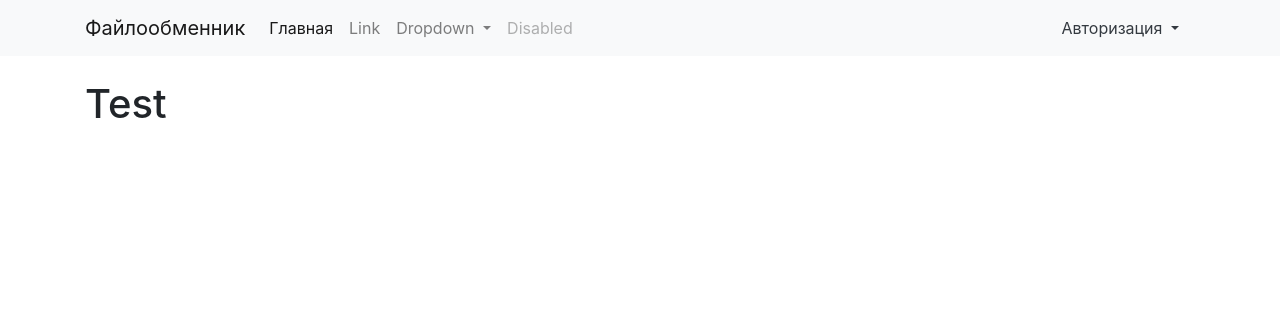
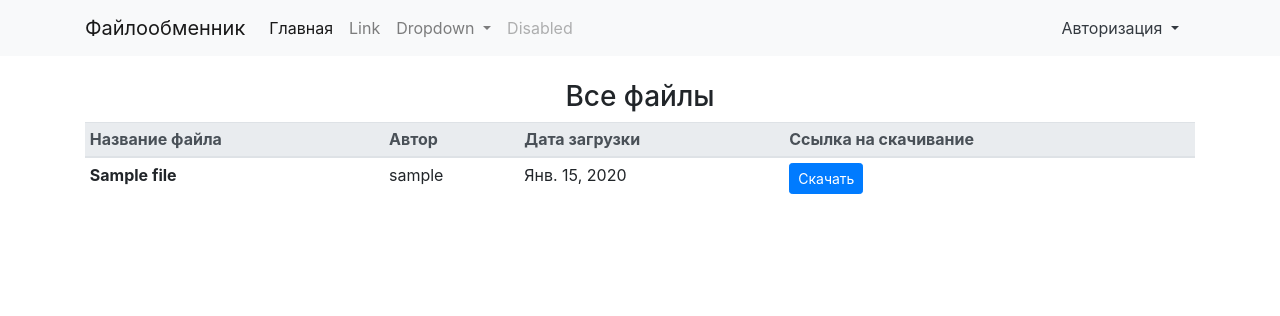
Before and after one commit to arti17/files_project, a Django app: page / in a window 1280 px wide. Shown: the top 316 px of the page. Run offline with Django 3.2, Linux system fonts and the light colour scheme; tables that the repository leaves empty hold one stand-in row (values such as "Sample post"); some libraries are stand-ins or nearby versions.

Commit message:
Все файлы выведены на главной странице.

```diff
--- a/source/templates/home.html
+++ b/source/templates/home.html
@@ -3,5 +3,28 @@
 {% block title %}Главная{% endblock %}
 
 {% block body %}
-  <h1>Test</h1>
+  <h3 class="text-center">Все файлы</h3>
+  <table class="table table-sm">
+    <thead class="thead-light">
+    <tr>
+      <th scope="col">Название файла</th>
+      <th scope="col">Автор</th>
+      <th scope="col">Дата загрузки</th>
+      <th scope="col">Ссылка на скачивание</th>
+    </tr>
+    </thead>
+    <tbody>
+    {% for file in file_list %}
+      <tr>
+        <th scope="row">{{ file.name }}</th>
+        <td>{{ file.author.username|default_if_none:'Аноним' }}</td>
+        <td>{{ file.created_at }}</td>
+        <td><a href="{{ file.file.url }}" class="btn btn-sm btn-primary ">Скачать</a></td>
+      </tr>
+    {% endfor %}
+
+
+    </tbody>
+  </table>
+
 {% endblock %}
--- a/source/webapp/views.py
+++ b/source/webapp/views.py
@@ -1,9 +1,13 @@
 from django.contrib.auth.models import User
-from django.views.generic import TemplateView, DetailView
+from django.views.generic import DetailView, ListView
+
+from webapp.models import File
 
 
-class HomeView(TemplateView):
+class HomeView(ListView):
     template_name = 'home.html'
+    model = File
+    ordering = '-created_at'
 
 
 class UserDetailView(DetailView):
```
